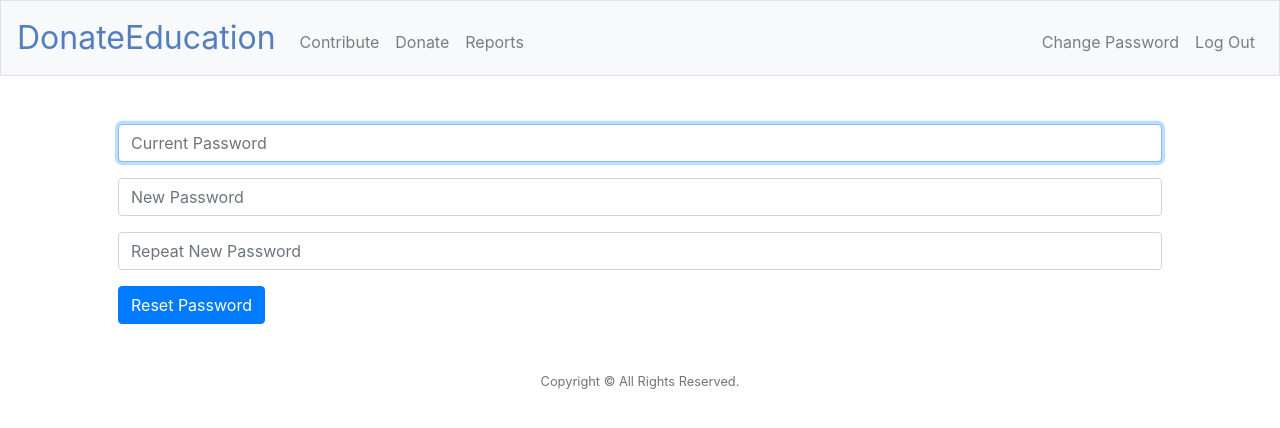
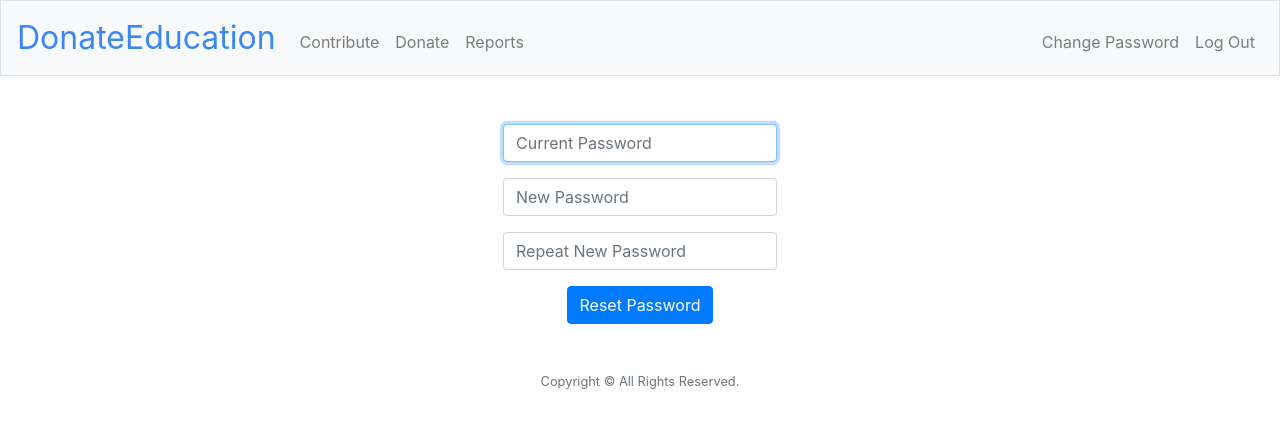
Before and after one commit to Sol-Arez/Donate-Education, a Flask app: page /change_password in a window 1280 px wide. Shown: the top 428 px of the page. Run offline with Flask 2, Linux system fonts and the light colour scheme; a user stored in the database is signed in.

Commit message:
Add files via upload

```diff
--- a/static/styles.css
+++ b/static/styles.css
@@ -4,5 +4,20 @@ nav .navbar-brand
 }
 nav .navbar-brand .blue
 {
-    color: #537fbe;
+    color: #3b88f5;
 }
+main .form-control
+{
+    display: inline-block;
+    width: auto;
+}
+main
+{
+    overflow-x: auto;
+    text-align: center;
+}
+.column
+{
+    float: left;
+    width: 50%;
+}
```
